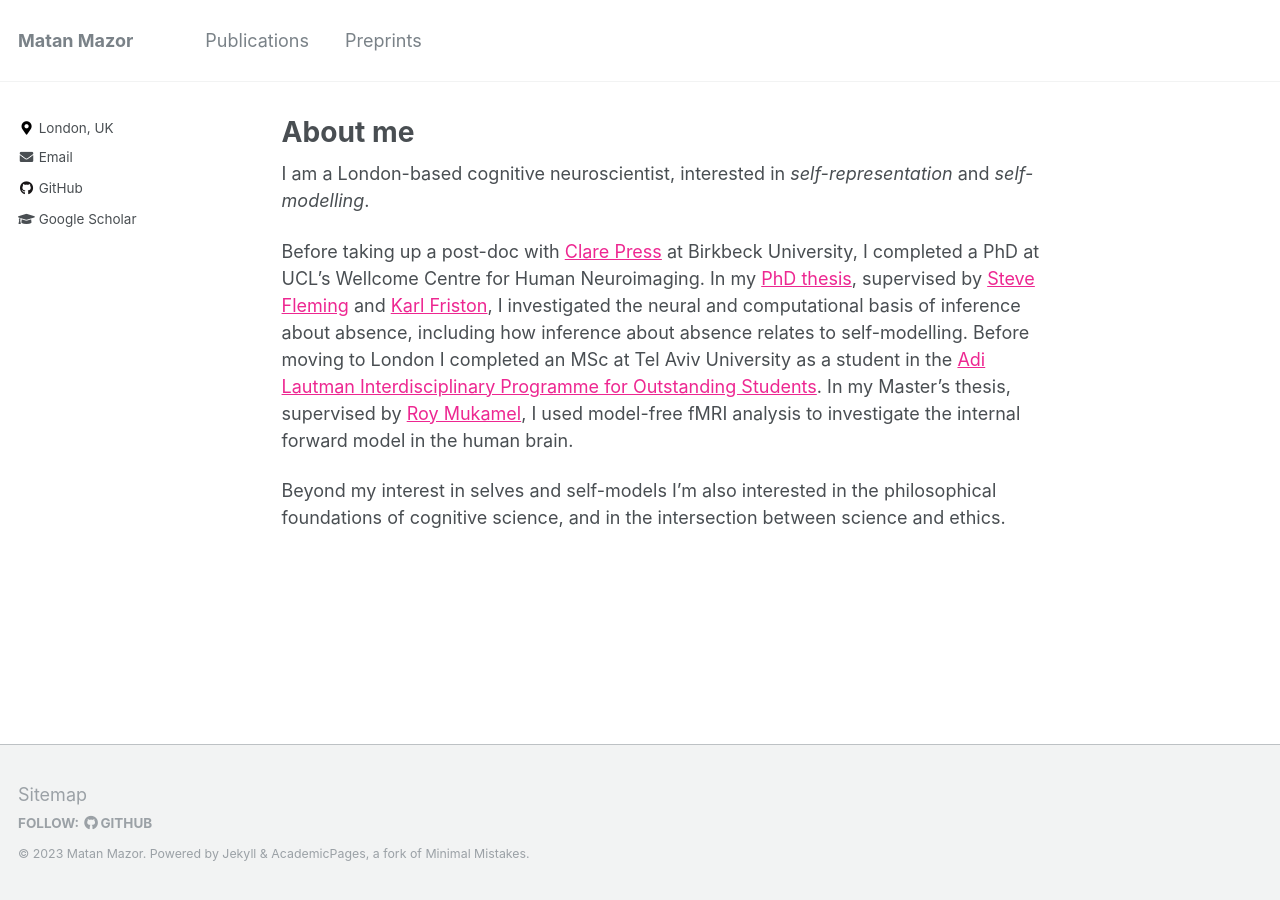
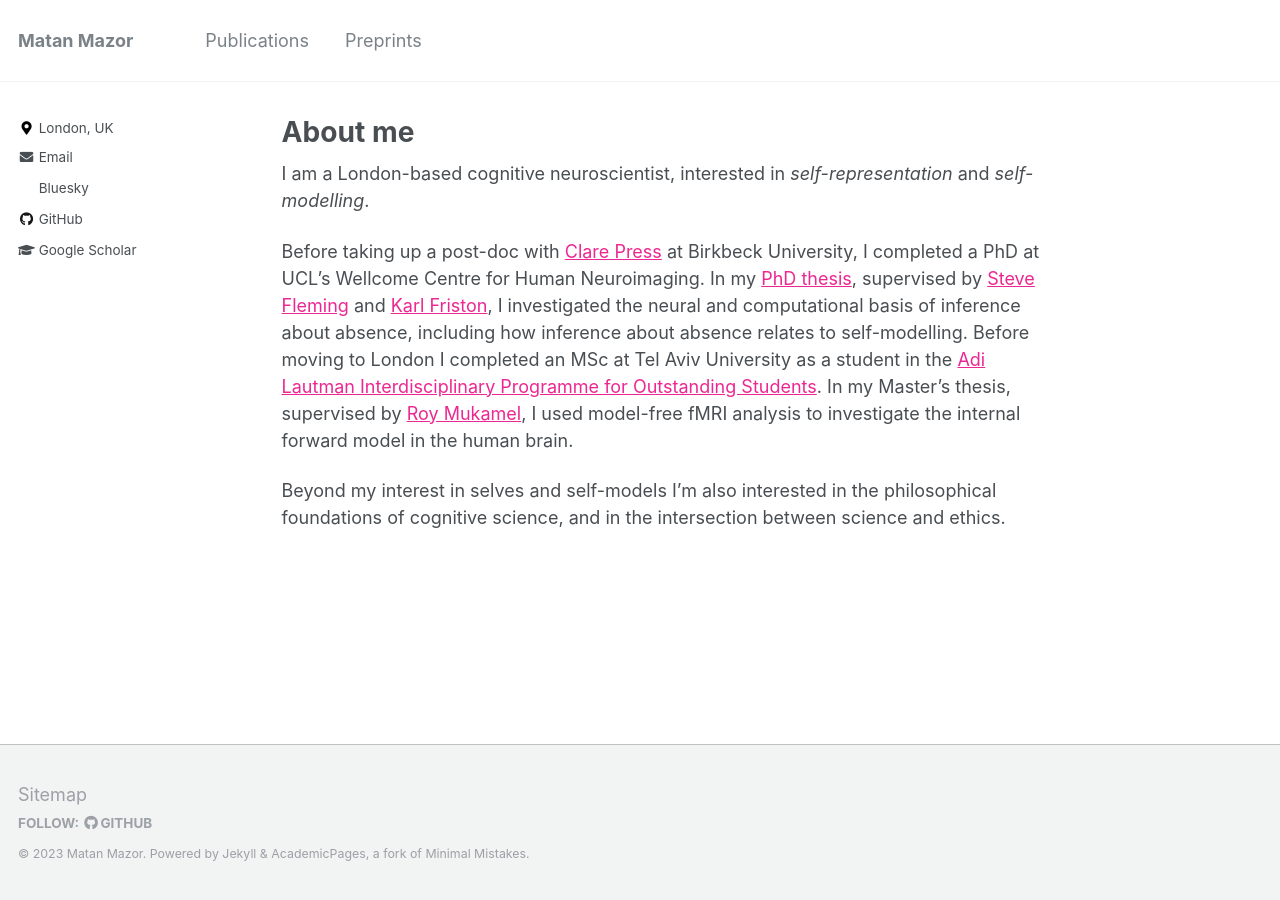
Before and after one commit to matanmazor/matanmazor.github.io, a Jekyll site: the page built from _pages/about.md, in a window 1280 px wide. Built offline with Jekyll 4.4.1, drawn with Linux system fonts in a browser that asks for light colours.

Commit message:
added bluesky

```diff
--- a/_includes/author-profile.html
+++ b/_includes/author-profile.html
@@ -46,8 +46,8 @@
       {% if author.twitter %}
         <li><a href="https://twitter.com/{{ author.twitter }}"><i class="fab fa-fw fa-twitter" aria-hidden="true"></i> Twitter</a></li>
       {% endif %}
-      {% if author.twitter %}
-        <li><a href="https://bsky.app/profile/{{ author.twitter }}.bsky.social/"><i class="fab fa-fw fa-twitter" aria-hidden="true"></i> Bluesky</a></li>
+      {% if author.bsky %}
+        <li><a href="https://bsky.app/profile/{{ author.twitter }}.bsky.social/"><i class="fab fa-fw fa-square" aria-hidden="true"></i> Bluesky</a></li>
       {% endif %}
       <!-- {% if author.mastodon %}
         <li><a rel="me" href="https://c.im/@matan">Mastodon</a></li>
```
